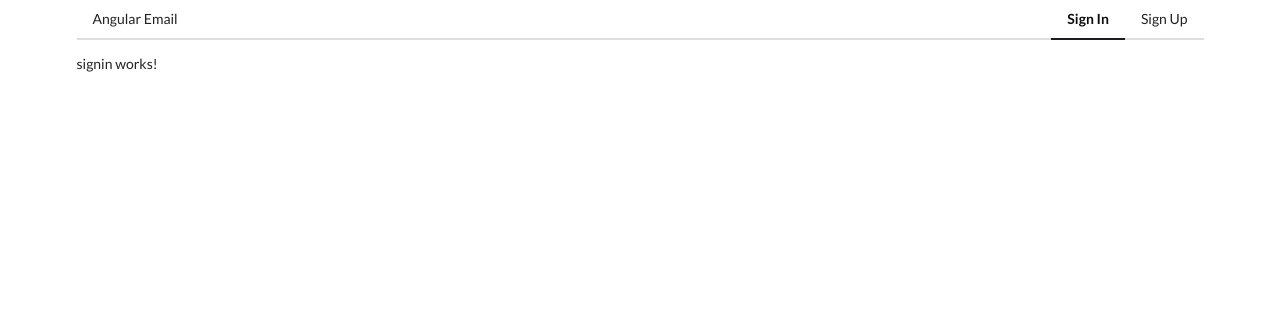
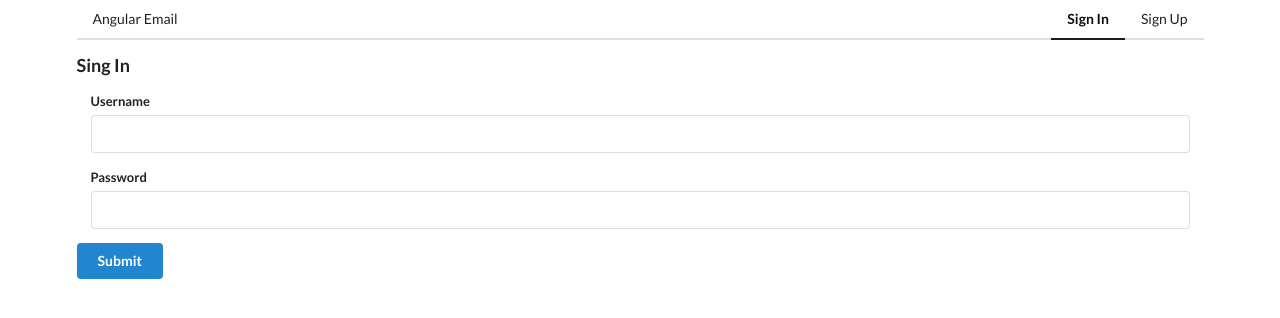
Before and after one commit to varungarg2796/emailApp, an Angular app: page / in a window 1280 px wide. Shown: the top 318 px of the page. Built offline with nearby package versions, Linux system fonts and the light colour scheme; no server answers.

Commit message:
Adding the signin functionality with error handling

```diff
--- a/src/app/auth/auth.service.ts
+++ b/src/app/auth/auth.service.ts
@@ -19,6 +19,11 @@
 interface SignedInResponse {
   authenticated: boolean;
   username: string;
+}
+
+interface SignInCredentials {
+  username: string;
+  password: string;
 }
 @Injectable({
   providedIn: 'root'
@@ -62,4 +67,13 @@
       })
     );
   }
+
+  signin(credentials: SignInCredentials) {
+    return this.http.post(this.rootUrl + '/auth/signin', credentials)
+    .pipe(
+      tap( () => { // if we have any error returned from the service, it will skip tap
+        this.signedin$.next(true);
+      })
+    );
+  }
 }
--- a/src/app/auth/signin/signin.component.css
+++ b/src/app/auth/signin/signin.component.css
@@ -0,0 +1,3 @@
+.basic.label{
+    margin-bottom: 0.25rem;
+}
--- a/src/app/auth/signin/signin.component.html
+++ b/src/app/auth/signin/signin.component.html
@@ -1 +1,20 @@
-<p>signin works!</p>
+<h3>Sing In</h3>
+<form (ngSubmit)="onSubmit()"  action="" class="ui form" [formGroup] ="authForm">
+    <app-input inputType="text" label="Username" [control]="authForm.get('username')">
+    </app-input>
+
+    <app-input inputType="password" label="Password" [control]="authForm.get('password')">
+    </app-input>
+
+    <div *ngIf= "authForm.errors" class="ui red basic label">
+        <p *ngIf="authForm.errors.credentials">
+            Invalid username and password
+        </p>
+    </div>
+
+    <div>
+        <button class="ui submit button primary">
+            Submit
+        </button>
+    </div>
+</form>
--- a/src/app/auth/signin/signin.component.ts
+++ b/src/app/auth/signin/signin.component.ts
@@ -1,5 +1,6 @@
 import { Component, OnInit } from '@angular/core';
-
+import { FormGroup, FormControl, Validators } from '@angular/forms';
+import { AuthService } from '../auth.service'
 @Component({
   selector: 'app-signin',
   templateUrl: './signin.component.html',
@@ -7,9 +8,41 @@
 })
 export class SigninComponent implements OnInit {
 
-  constructor() { }
+  authForm = new FormGroup({
+    username: new FormControl('', [
+      Validators.required,
+      Validators.minLength(3),
+      Validators.maxLength(20),
+      Validators.pattern(/^[a-z0-9]+$/)
+    ]),
+    password: new FormControl('', [
+      Validators.required,
+      Validators.minLength(4),
+      Validators.maxLength(20)
+    ])
+  });
+
+  constructor(private authService: AuthService) { }
 
   ngOnInit() {
   }
 
+  onSubmit() {
+
+    if (this.authForm.invalid) {
+      return;
+    }
+
+    this.authService.signin(this.authForm.value).subscribe({
+      next: () => {
+
+      },
+      error: ({error}) => {
+        if (error.username || error.password) {
+          this.authForm.setErrors( {credentials: true});
+        }
+      }
+    });
+  }
+
 }
--- a/src/app/auth/signout/signout.component.ts
+++ b/src/app/auth/signout/signout.component.ts
@@ -1,6 +1,6 @@
 import { Component, OnInit } from '@angular/core';
 import { AuthService } from '../auth.service';
-import { Router } from '@angular/router'
+import { Router } from '@angular/router';
 
 @Component({
   selector: 'app-signout',
```
